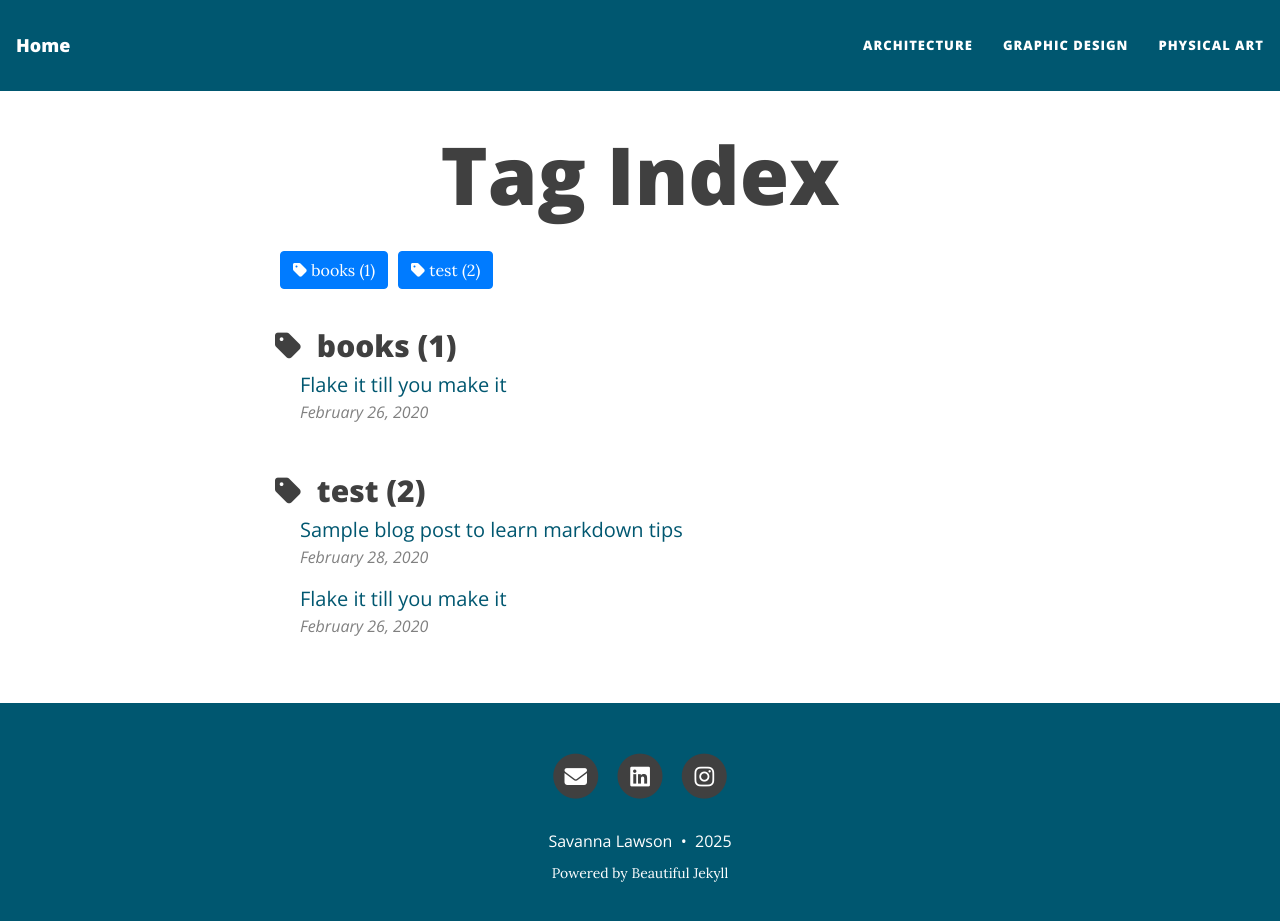
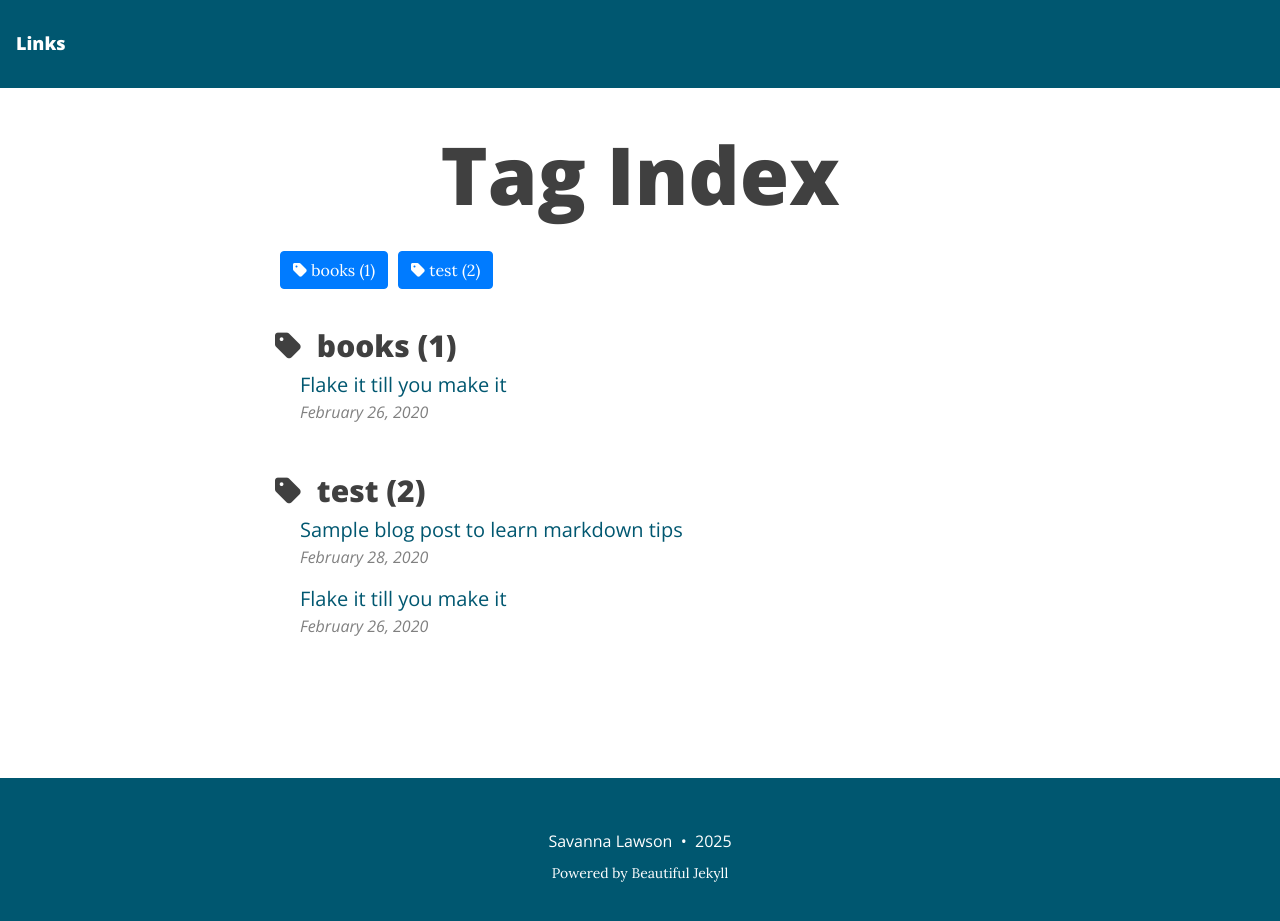
Before and after one commit to The-Lawson/Links, a Jekyll site: the page built from tags.html, in a window 1280 px wide and 934 px high. Shown: the top 921 px of the window. Built offline with Jekyll 4.4.1, drawn with Linux system fonts in a browser that asks for light colours.

Commit message:
Update _config.yml

```diff
--- a/_config.yml
+++ b/_config.yml
@@ -10,7 +10,7 @@
 ############################
 
 # Name of website
-title: Home
+title:
 
 # Your name to show in the footer
 author: Savanna Lawson
@@ -19,10 +19,6 @@
 # --- List of links in the navigation bar --- #
 ###############################################
 
-navbar-links:
-  Architecture: "architecture"
-  Graphic Design: "graphicdesign"
-  Physical Art: "physicalart"
 
 ################
 # --- Logo --- #
@@ -47,10 +43,10 @@
 # Select the social network links that you want to show in the footer.
 # You can change the order that they show up on the page by changing the order here.
 # Uncomment the links you want to show and add your information to each one.
-social-network-links:
-  email: "lawson_savanna@outlook.com"
-  linkedin: "savanna-r-lawson"
-  instagram: the_lawson_13
+# social-network-links:
+ # email: "lawson_savanna@outlook.com"
+ # linkedin: "savanna-r-lawson"
+ # instagram: the_lawson_13
 #  spotify: yourname
 #  telephone: +14159998888
 #  steam: deanat78
```
